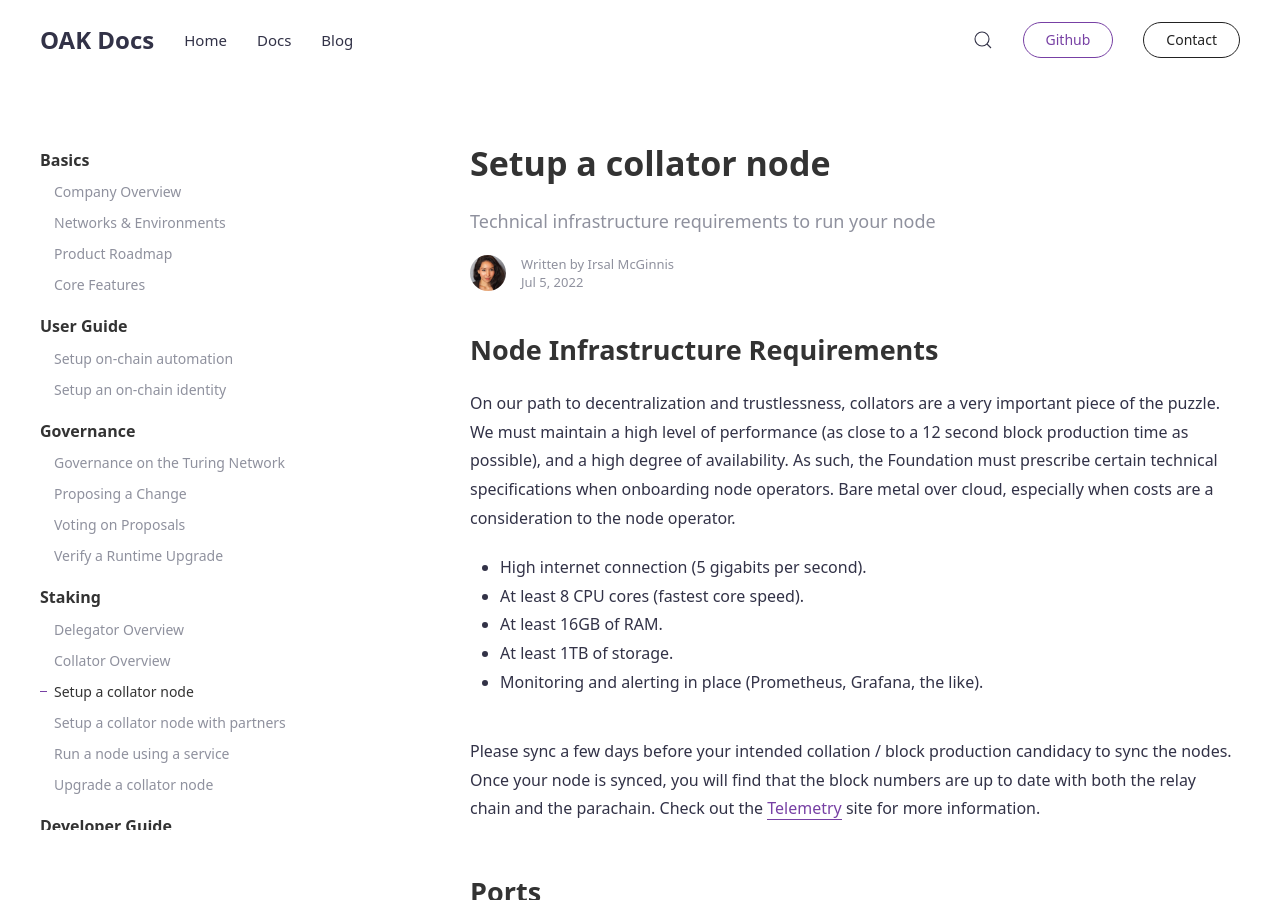
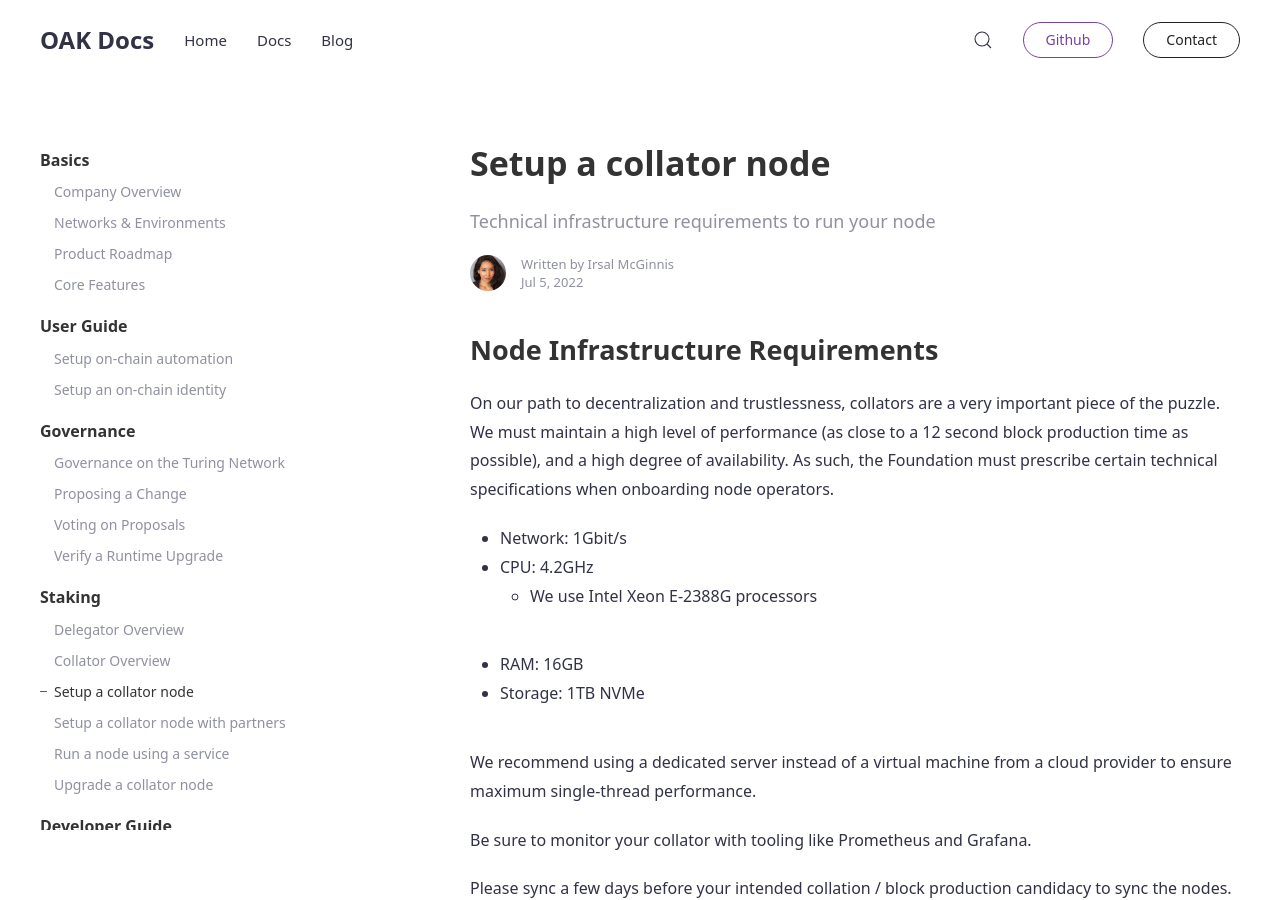
Before and after one commit to AvaProtocol/OAK-docs, a Jekyll site: the page built from _docs/setup-collator-node.md, in a window 1280 px wide and 900 px high. Built offline with Jekyll 4.4.1, drawn with Linux system fonts in a browser that asks for light colours; some of the changed text lies outside the part shown.

Commit message:
Update instructions to use new release w/o zip

````diff
--- a/_docs/setup-collator-node.md
+++ b/_docs/setup-collator-node.md
@@ -7,12 +7,16 @@
 
 ## Node Infrastructure Requirements
 On our path to decentralization and trustlessness, collators are a very important piece of the puzzle. We must maintain a high level of performance (as close to a 12 second block production time as possible), and a high degree of availability. As such, the Foundation must prescribe certain technical specifications when onboarding node operators.
-Bare metal over cloud, especially when costs are a consideration to the node operator.
-- High internet connection (5 gigabits per second).
-- At least 8 CPU cores (fastest core speed).
-- At least 16GB of RAM.
-- At least 1TB of storage.
-- Monitoring and alerting in place (Prometheus, Grafana, the like).
+
+- Network: 1Gbit/s
+- CPU: 4.2GHz
+    - We use Intel Xeon E-2388G processors
+- RAM: 16GB
+- Storage: 1TB NVMe
+
+We recommend using a dedicated server instead of a virtual machine from a cloud provider to ensure maximum single-thread performance.
+
+Be sure to monitor your collator with tooling like Prometheus and Grafana.
 
 Please sync a few days before your intended collation / block production candidacy to sync the nodes. Once your node is synced, you will find that the block numbers are up to date with both the relay chain and the parachain. Check out the [Telemetry](https://telemetry.polkadot.io/#list/0x0f62b701fb12d02237a33b84818c11f621653d2b1614c777973babf4652b535d) site for more information.
 
@@ -46,14 +50,12 @@
 ### Step 1: Get your binary ready
 
 #### Option 1: Grab a compiled binary from OAK's Github
-If you are using Ubuntu (20.04+ LTS x64), you can run the binary compiled by OAK that can be found in a zip [here](https://github.com/OAK-Foundation/OAK-blockchain/releases/latest). You'll use this to run your collator on your node. To acquire a copy of this via command line, use the commands below.
+If you are using Ubuntu (20.04+ LTS x64), you can run the binary compiled by OAK that can be found [here](https://github.com/OAK-Foundation/OAK-blockchain/releases/latest). You'll use this to run your collator on your node. To acquire a copy of this via command line, use the commands below.
 
 ```
-chain=turing
 latest_url=$(curl -Lsf -w %{url_effective} https://github.com/OAK-Foundation/OAK-blockchain/releases/latest/download/)
 version=${latest_url##*/}
-wget https://github.com/OAK-Foundation/OAK-blockchain/releases/download/$version/${chain}-${version}.zip
-unzip ${chain}-${version}.zip
+curl -L https://github.com/OAK-Foundation/OAK-blockchain/releases/download/$version/oak-collator -o oak-collator
 ```
 
 #### Option 2: Compile the binary
````
Also changed, not shown: _docs/upgrade-collator-node.md (+8 -11 lines).
